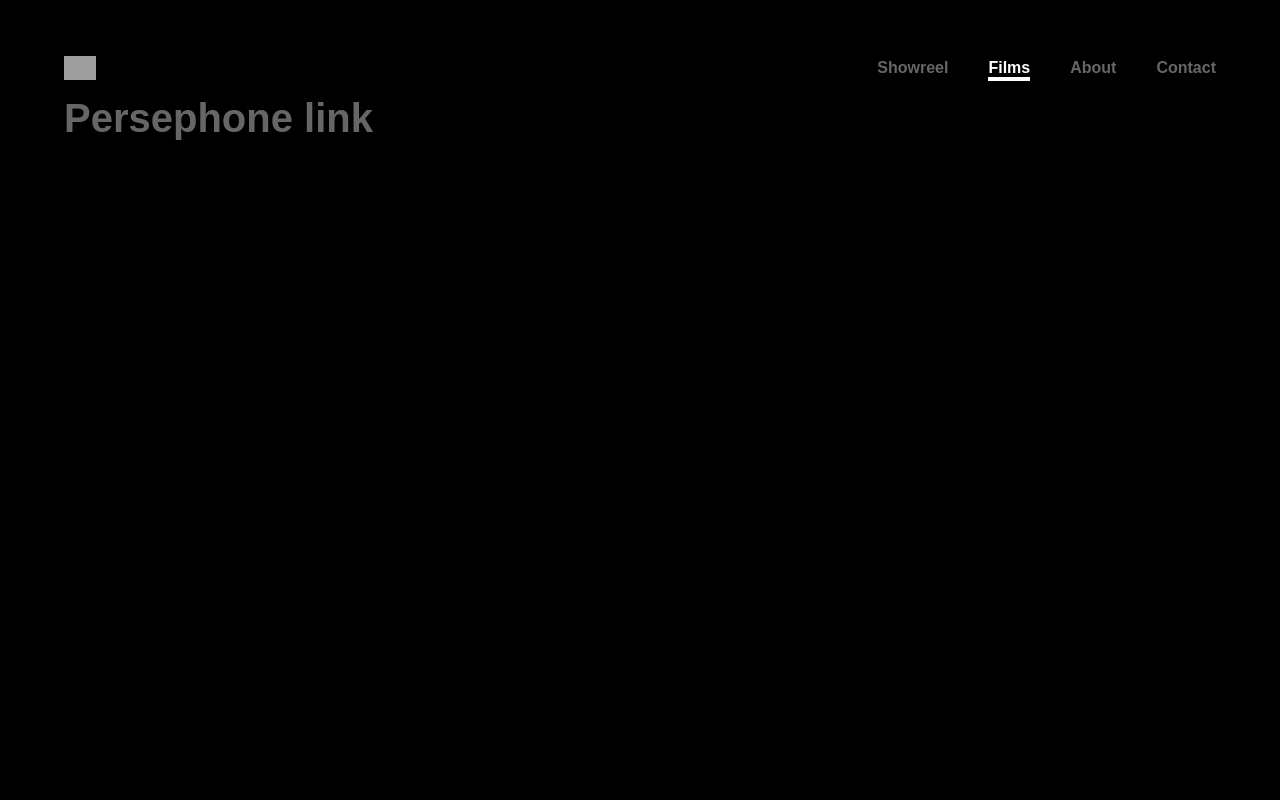
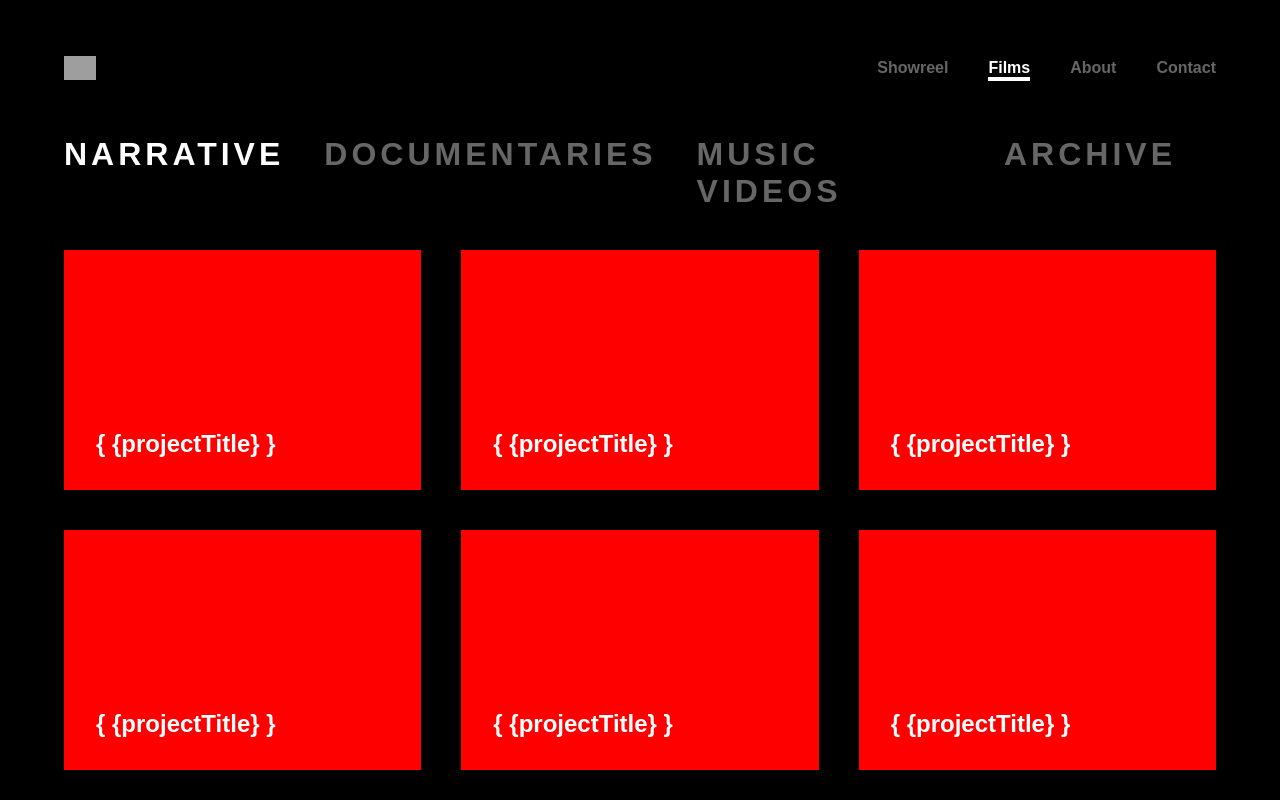
Before and after one commit to alexborecky/nelisa-portfolio, a Nuxt app: page /films in a window 1280 px wide. Built offline with nearby package versions, Linux system fonts and the light colour scheme; grey boxes are pictures that could not be loaded.

Commit message:
Desktop Architecture finished

```diff
--- a/assets/scss/_layouts.scss
+++ b/assets/scss/_layouts.scss
@@ -180,3 +180,13 @@ a {
         }
     }
 }
+
+
+.video-grid {
+    display: grid;
+    grid-template-columns: repeat(auto-fill, minmax(30%, 1fr));
+    grid-gap: 40px;
+    @media only screen and (max-width: 450px) {
+        grid-template-columns: repeat(auto-fill, minmax(100%, 1fr));
+    }
+}
--- a/assets/scss/_typography.scss
+++ b/assets/scss/_typography.scss
@@ -45,11 +45,10 @@ h1 {
 }
 
 h2 {
-    font-size: 40px;
-    font-weight: 800;
-    @media only screen and (max-width: 1800px) {
-        font-size: 38px;
-    }
+    font-size: 32px;
+    font-weight: 700;
+    text-transform: uppercase;
+    letter-spacing: 4px;
     @media only screen and (max-width: 960px) {
         font-size: 24px;
     }
--- /dev/null
+++ b/components/grids/Documentaries.vue
@@ -0,0 +1,17 @@
+<template>
+    <div class="narrative video-grid">
+        <ProjectPost />
+        <ProjectPost />
+        <ProjectPost />
+    </div>
+</template>
+
+<script>
+    export default {
+        name: 'Documentaries'
+    }
+</script>
+
+<style lang="scss" scoped>
+
+</style>
--- /dev/null
+++ b/components/grids/MusicVideos.vue
@@ -0,0 +1,20 @@
+<template>
+    <div class="narrative video-grid">
+        <ProjectPost />
+        <ProjectPost />
+        <ProjectPost />
+        <ProjectPost />
+        <ProjectPost />
+        <ProjectPost />
+    </div>
+</template>
+
+<script>
+    export default {
+        name: 'MusicVideos'
+    }
+</script>
+
+<style lang="scss" scoped>
+
+</style>
--- /dev/null
+++ b/components/grids/Narrative.vue
@@ -0,0 +1,20 @@
+<template>
+    <div class="narrative video-grid">
+        <ProjectPost />
+        <ProjectPost />
+        <ProjectPost />
+        <ProjectPost />
+        <ProjectPost />
+        <ProjectPost />
+    </div>
+</template>
+
+<script>
+    export default {
+        name: 'Narrative'
+    }
+</script>
+
+<style lang="scss" scoped>
+
+</style>
--- /dev/null
+++ b/components/grids/ProjectPost.vue
@@ -0,0 +1,24 @@
+<template>
+    <nuxt-link to="/films/persephone" class="project-post flex">
+        <h3>{ {projectTitle} }</h3>
+    </nuxt-link>
+</template>
+
+<script>
+    export default {
+        name: 'ProjectPost'
+    }
+</script>
+
+<style lang="scss" scoped>
+
+.project-post {
+    height: 240px;
+    background-color: red;
+    align-items: flex-end;
+    h3 {
+        margin: 32px;
+    }
+}
+
+</style>
--- /dev/null
+++ b/components/navigation/Tabs.vue
@@ -0,0 +1,99 @@
+<template>
+    <div class="full-width flex center-column-left tabs">
+        <div class="tab-bar flex full-width">
+            <div
+                :class="{'active': currentTab == 1}"
+                class="tab flex "
+                @click="selectTab(1)">
+                <h2>{{tabOneTitle}}</h2>
+            </div>
+            <div
+                :class="{'active': currentTab == 2}"
+                class="tab flex "
+                @click="selectTab(2)">
+                <h2>{{tabTwoTitle}}</h2>
+            </div>
+            <div
+                :class="{'active': currentTab == 3}"
+                class="tab flex "
+                @click="selectTab(3)">
+                <h2>{{tabThreeTitle}}</h2>
+            </div>
+            <div
+                :class="{'active': currentTab == 4}"
+                class="tab flex "
+                @click="selectTab(4)">
+                <h2>{{tabFourTitle}}</h2>
+            </div>
+        </div>
+
+        <div class="tab-content full-width">
+            <div v-if="currentTab == 1" class="text">
+                <slot name="tabOne"></slot>
+            </div>
+
+            <div v-if="currentTab == 2" class="text">
+                <slot name="tabTwo"></slot>
+            </div>
+
+            <div v-if="currentTab == 3" class="text">
+                <slot name="tabThree"></slot>
+            </div>
+
+            <div v-if="currentTab == 4" class="text">
+                <slot name="tabFour"></slot>
+            </div>
+        </div>
+    </div>
+</template>
+
+
+<script>
+export default {
+    name: 'Tabs',
+    data () {
+        return {
+            currentTab: 1,
+            isActive: ''
+        }
+    },
+    methods: {
+        selectTab(selectedTab) {
+            this.currentTab = selectedTab
+        },
+    },
+    props: [
+        'tabOneTitle',
+        'tabTwoTitle',
+        'tabThreeTitle',
+        'tabFourTitle'
+    ]
+}
+</script>
+
+<style lang="scss" scoped>
+
+
+
+.text {
+    width: 100%;
+    transition: .4s;
+}
+
+.tab-bar {
+    margin: 40px 0;
+    .tab {
+        opacity: 0.4;
+        margin-right: 40px;
+        &:hover {
+            cursor: pointer;
+            opacity: 1;
+        }
+    }
+    .active {
+        opacity: 1;
+    }
+}
+
+
+</style>
--- a/components/project-page/project-components/ProjectInfo.vue
+++ b/components/project-page/project-components/ProjectInfo.vue
@@ -4,14 +4,16 @@
             <h1>This is title</h1>
         </div>
         <div class="tabs">
-            <div class="controls flex">
-                <h2>{ {tabOne} }</h2>
-                <h2>{ {tabTwo} }</h2>
-                <h2>{ {tabThree} }</h2>
-            </div>
-            <div class="description">
-                <p>Lorem Ipsum</p>
-            </div>
+            <Tabs
+                tabOneTitle="Basic Info"
+                tabTwoTitle="Awards"
+                tabThreeTitle="Credits"
+                tabFourTitle="Technical"
+            >
+                <div class="green-bkg" slot="tabOne"><Narrative /></div>
+                <div slot="tabTwo"><Documentaries /></div>
+                <div slot="tabThree"><MusicVideos /></div>
+            </Tabs>
         </div>
     </div>
 </template>
@@ -27,7 +29,6 @@
 .project-info {
     position: relative;
     top: 0;
-    height: 400px;
     background-color: green;
     .title {
         h1 {
--- a/components/project-page/project-components/Stills.vue
+++ b/components/project-page/project-components/Stills.vue
@@ -22,6 +22,7 @@
 <style lang="scss" scoped>
 
 .stills {
+    margin-top: 80px;
     h3 {
         text-transform: uppercase;
         font-size: 24px;
--- a/pages/films/index.vue
+++ b/pages/films/index.vue
@@ -1,14 +1,34 @@
 <template>
     <div class="hero">
         <div class="container">
-            <nuxt-link id="temporary" to="/films/persephone">Persephone link</nuxt-link>
+            <Tabs
+                tabOneTitle="Narrative"
+                tabTwoTitle="Documentaries"
+                tabThreeTitle="Music Videos"
+                tabFourTitle="Archive"
+            >
+                <div class="green-bkg" slot="tabOne"><Narrative /></div>
+                <div slot="tabTwo"><Documentaries /></div>
+                <div slot="tabThree"><MusicVideos /></div>
+                <div slot="tabFour">This is tab Four</div>
+            </Tabs>
         </div>
     </div>
 </template>
 
 <script>
     export default {
-
+        data () {
+            return {
+                currentTab: 1,
+                isActive: ''
+            }
+        },
+        methods: {
+            selectTab(selectedTab) {
+                this.currentTab = selectedTab
+            },
+        },
     }
 </script>
 
@@ -23,5 +43,4 @@
         opacity: 1;
     }
 }
-
 </style>
```
Also changed, not shown: plugins/uiKit.js (+12 -0 lines).
